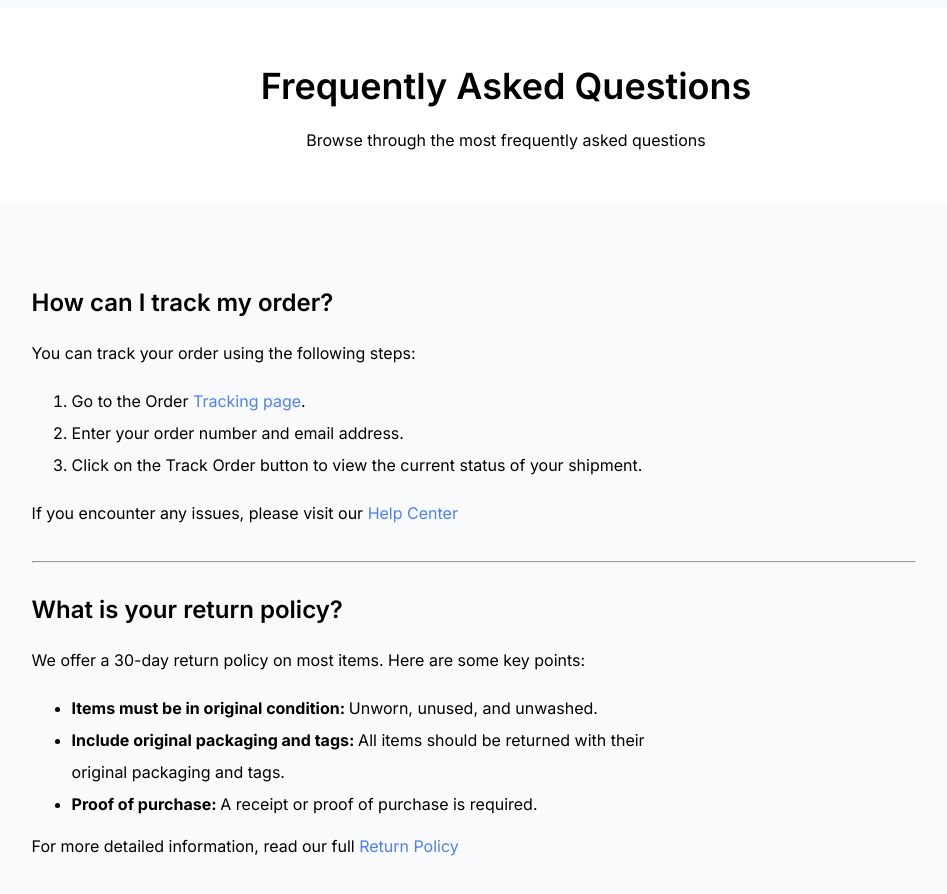
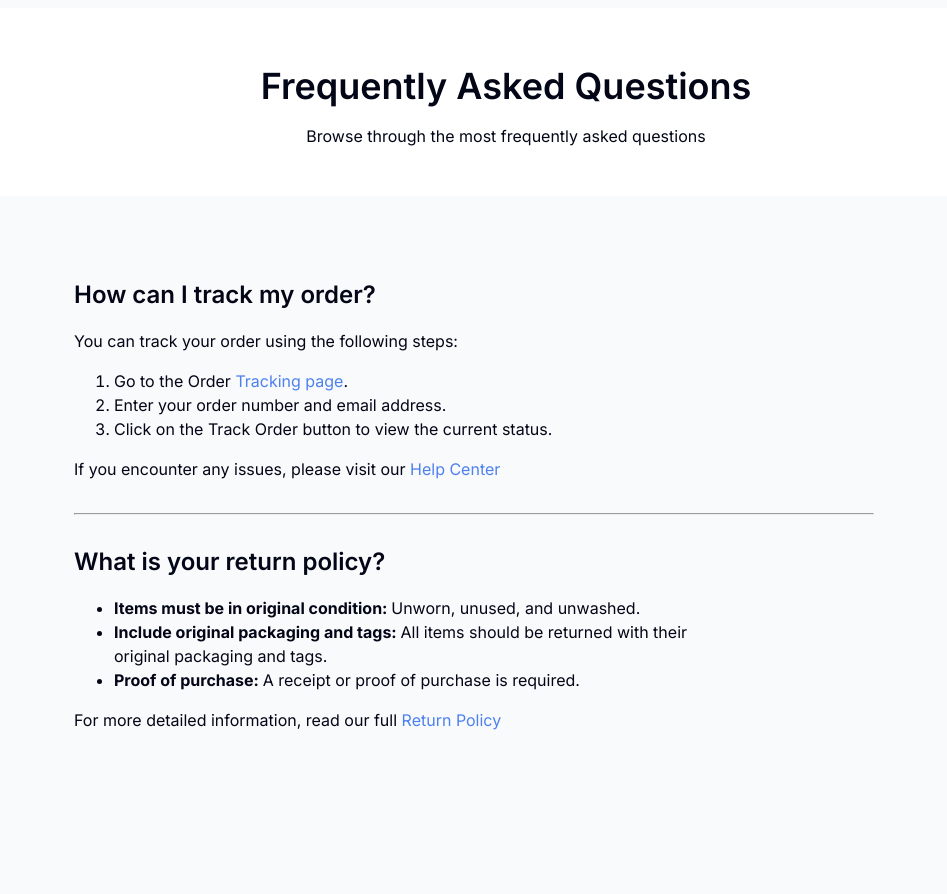
Before and after one commit to NatnaelTekli/FAQ-page, a plain HTML site: page index.html in a window 1280 px wide. Shown: the top 894 px of the page, without its empty margins (166-1113 px from the left). After the commit the page ends 812 px from the top, so only its background shows below. Drawn offline with Linux system fonts and the light colour scheme.

Commit message:
improved accessibility and semantic HTML structure

```diff
--- a/index.html
+++ b/index.html
@@ -10,38 +10,36 @@
   <link rel="stylesheet" href="style.css">
 </head>
 <body>
-  <div id="upper-body">
+  <header id="upper-body">
     <h1>Frequently Asked Questions</h1>
     <p>Browse through the most frequently asked questions</p>
-  </div>
+  </header>
 
-  <div id="lower-body">
+  <main id="lower-body">
     <h2>How can I track my order?</h2>
 
     <p>You can track your order using the following steps:</p>
 
     <ol>
-      <li>Go to the Order <a href="">Tracking page</a>.</li>
+      <li>Go to the Order <a href="/tracking">Tracking page</a>.</li>
       <li>Enter your order number and email address.</li>
-      <li>Click on the Track Order button to view the current status of your shipment.</li>
+      <li>Click on the Track Order button to view the current status.</li>
     </ol>
 
-    <p>If you encounter any issues, please visit our <a href="">Help Center</a></p>
+    <p>If you encounter any issues, please visit our <a href="/help">Help Center</a></p>
 
     <hr>
 
     <h2>What is your return policy?</h2>
 
-    <p>We offer a 30-day return policy on most items. Here are some key points:</p>
+    <ul>
+      <li><strong>Items must be in original condition: </strong>Unworn, unused, and unwashed.</li>
+      <li><strong>Include original packaging and tags: </strong>All items should be returned with their <br>
+        original packaging and tags.</li>
+      <li><strong>Proof of purchase: </strong>A receipt or proof of purchase is required.</li>
+    </ul>
 
-    <ul>
-      <li><b>Items must be in original condition: </b>Unworn, unused, and unwashed.</li>
-      <li><b>Include original packaging and tags: </b>All items should be returned with their <br>
-        original packaging and tags.</li>
-      <li><b>Proof of purchase: </b>A receipt or proof of purchase is required.</li>
-      </ul>
-
-    For more detailed information, read our full <a href="">Return Policy</a>
-  </div>
+    <p>For more detailed information, read our full <a href="/returns">Return Policy</a></p>
+  </main>
 </body>
 </html>
--- a/style.css
+++ b/style.css
@@ -3,6 +3,7 @@ body {
   font-size: 1rem;
   font-weight: 400;
   background-color: #F8FAFC;
+  color: #030616;
 }
 
 h1 {
@@ -22,11 +23,11 @@ h2 {
   width: 100%;
   margin: 0 auto;
   text-align: center;
-  background-color: #FFFFFF;
+  background-color: #ffffff;
 }
 
 #lower-body {
-  width: 70%;
+  max-width: 800px;
   margin: 2rem auto;
   padding: 2rem 0;
 }
@@ -36,12 +37,16 @@ hr {
 }
 
 p, li {
-  line-height: 2rem;
+  line-height: 1.5rem;
 }
 
 a {
   text-decoration: none;
   color: #4E80EE;
+}
+
+a:hover {
+  text-decoration: underline;
 }
 
 @media screen and (max-width: 640px) {
```
